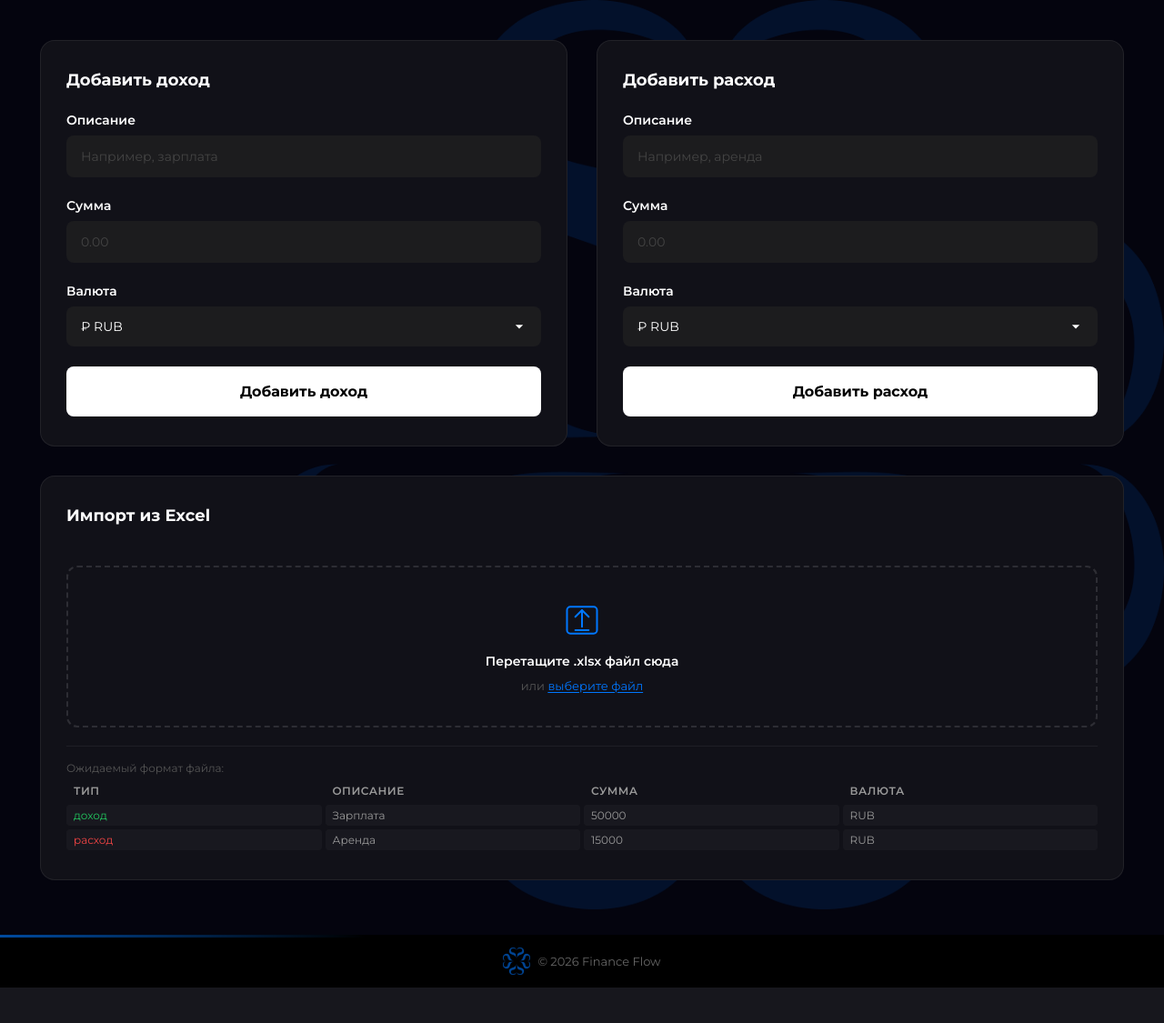
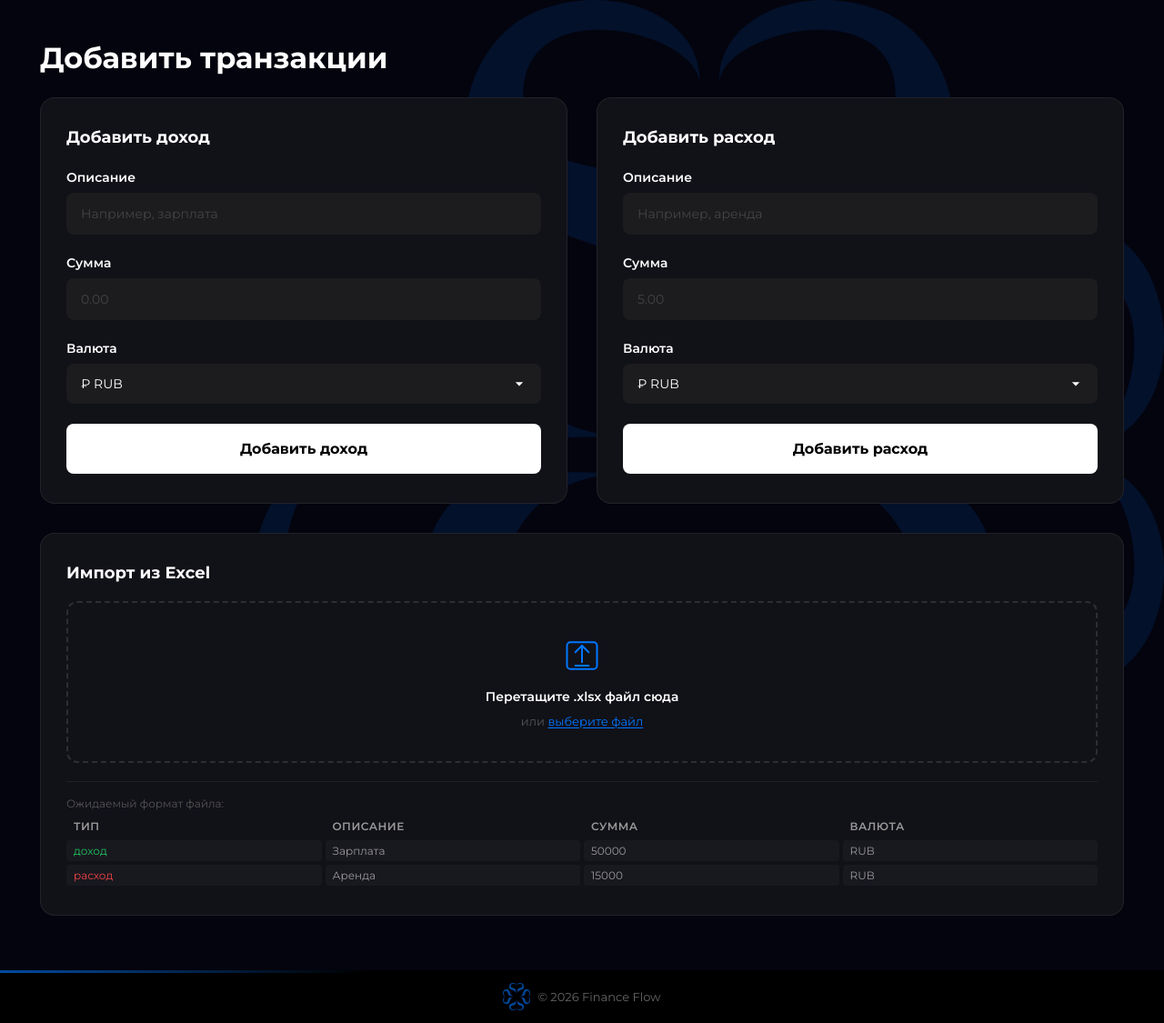
Before and after one commit to TolstenkovAnton/FinanceFlow, a FastAPI app: template templates/index.html in a window 1280 px wide. Shown: the part 73-1198 px from the top of the page at 91% size. Before the commit the page ends 1159 px from the top, so only its background shows below. Run offline with FastAPI, Linux system fonts and the light colour scheme; the template is opened without the code that fills it, so the values that code supplies are empty; parts of the project's set-up code (start-up, migrations or seed data) failed here and were passed over.

Commit message:
fix styles

```diff
--- a/static/style.css
+++ b/static/style.css
@@ -189,20 +189,22 @@ a:hover { text-decoration: none; }
 
 .btn-apply {
     width: 100%;
-    padding: 13px;
-    background: #0077FF;
-    color: #fff;
-    border: none;
+    padding: 11px;
+    background: #ffffff;
+    color: #000000;
+    border: 2px solid rgba(255, 255, 255, 0.08);
     border-radius: 8px;
     font-size: 14px;
-    font-weight: 600;
+    font-weight: 700;
     cursor: pointer;
     font-family: 'Montserrat', sans-serif;
     transition: background 0.2s;
     margin-top: 4px;
 }
 
-.btn-apply:hover { background: #005fcc; }
+.btn-apply:hover {
+    border-color: #0077FF
+}
 
 .auth-link {
     text-align: center;
@@ -306,9 +308,20 @@ a:hover { text-decoration: none; }
 .index-layout {
     display: flex;
     flex-direction: column;
-    gap: 32px;
     position: relative;
     z-index: 1;
+}
+
+.index-header {
+    display: flex;
+    align-items: center;
+    justify-content: space-between;
+}
+
+.index-title {
+    font-size: 32px;
+    font-weight: 700;
+    margin: 0 0 24px 0;
 }
 
 .forms-section {
@@ -946,9 +959,18 @@ a:hover { text-decoration: none; }
 }
 
 .import-card {
+    margin-top: 32px;
     display: flex;
     flex-direction: column;
     gap: 20px;
+}
+
+.import-excel-title {
+    font-size: 18px;
+    font-weight: 700;
+    margin: 0 0 24px 0;
+    color: #fff;
+    margin-bottom: 0px;
 }
 
 .drop-zone {
@@ -1165,12 +1187,6 @@ a:hover { text-decoration: none; }
     gap: 10px;
 }
 
-.filter-btn {
-    width: auto !important;
-    padding: 10px 22px !important;
-    margin-top: 0 !important;
-}
-
 .btn-clear {
     font-size: 13px;
     color: #444;
--- a/templates/data.html
+++ b/templates/data.html
@@ -43,7 +43,7 @@
             </div>
 
             <div class="filter-actions">
-                <button type="submit" class="btn-apply filter-btn">Применить</button>
+                <button type="submit" class="btn-apply">Применить</button>
                 <a href="/data" class="btn-clear">Сбросить</a>
             </div>
         </form>
--- a/templates/index.html
+++ b/templates/index.html
@@ -4,6 +4,9 @@
 {% endblock %}
 {% block content %}
 <div class="index-layout">
+    <div class="index-header">
+        <h1 class="index-title">Добавить транзакции</h1>
+    </div>
     <div class="forms-section">
         <div class="profile-card">
             <h2 class="profile-card-title">Добавить доход</h2>
@@ -36,7 +39,7 @@
                 </div>
                 <div class="field-group">
                     <label class="field-label">Сумма</label>
-                    <input class="field-input" type="number" step="0.01" min="0" name="amount" placeholder="0.00" required>
+                    <input class="field-input" type="number" step="0.01" min="0" name="amount" placeholder="5.00" required>
                 </div>
                 <div class="field-group">
                     <label class="field-label">Валюта</label>
@@ -51,7 +54,7 @@
         </div>
     </div>
     <div class="profile-card import-card">
-        <h2 class="profile-card-title">Импорт из Excel</h2>
+        <h2 class="import-excel-title">Импорт из Excel</h2>
         <div class="drop-zone" id="drop-zone">
             <svg class="drop-icon" viewBox="0 0 48 48" fill="none" xmlns="http://www.w3.org/2000/svg">
                 <rect x="6" y="8" width="36" height="32" rx="4" stroke="currentColor" stroke-width="2.2"/>
--- a/templates/profile.html
+++ b/templates/profile.html
@@ -60,9 +60,8 @@
                         type="number"
                         name="monthly_limit"
                         min="0"
-                        step="100"
-                        placeholder="Например, 50000"
-                        value="{% if user.monthly_limit and user.monthly_limit > 0 %}{{ user.monthly_limit|int }}{% endif %}"
+                        step=0.01
+                        placeholder="50000.50"
                         required
                     >
                 </div>
```
